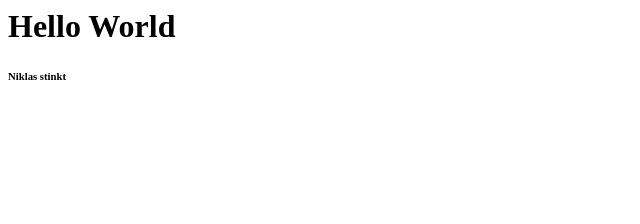
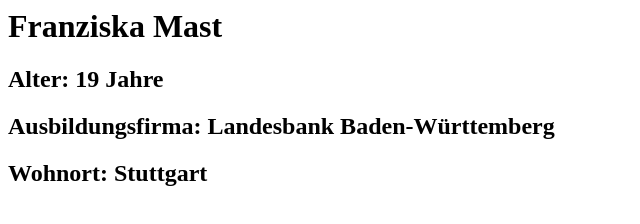
Before and after one commit to issiem/Vorstellung, a plain HTML site: page index.html in a window 1280 px wide. Shown: the whole page, without its empty margins (0-640 px from the left). Drawn offline with Linux system fonts and the light colour scheme.

Commit message:
second commit

```diff
--- a/index.html
+++ b/index.html
@@ -1,2 +1,4 @@
-<h1>Hello World</h1>
-<h6> Niklas stinkt</h6>
+<h1>Franziska Mast</h1>
+<h2>Alter: 19 Jahre</h2>
+<h2>Ausbildungsfirma: Landesbank Baden-Württemberg</h2>
+<h2>Wohnort: Stuttgart</h2>
```
